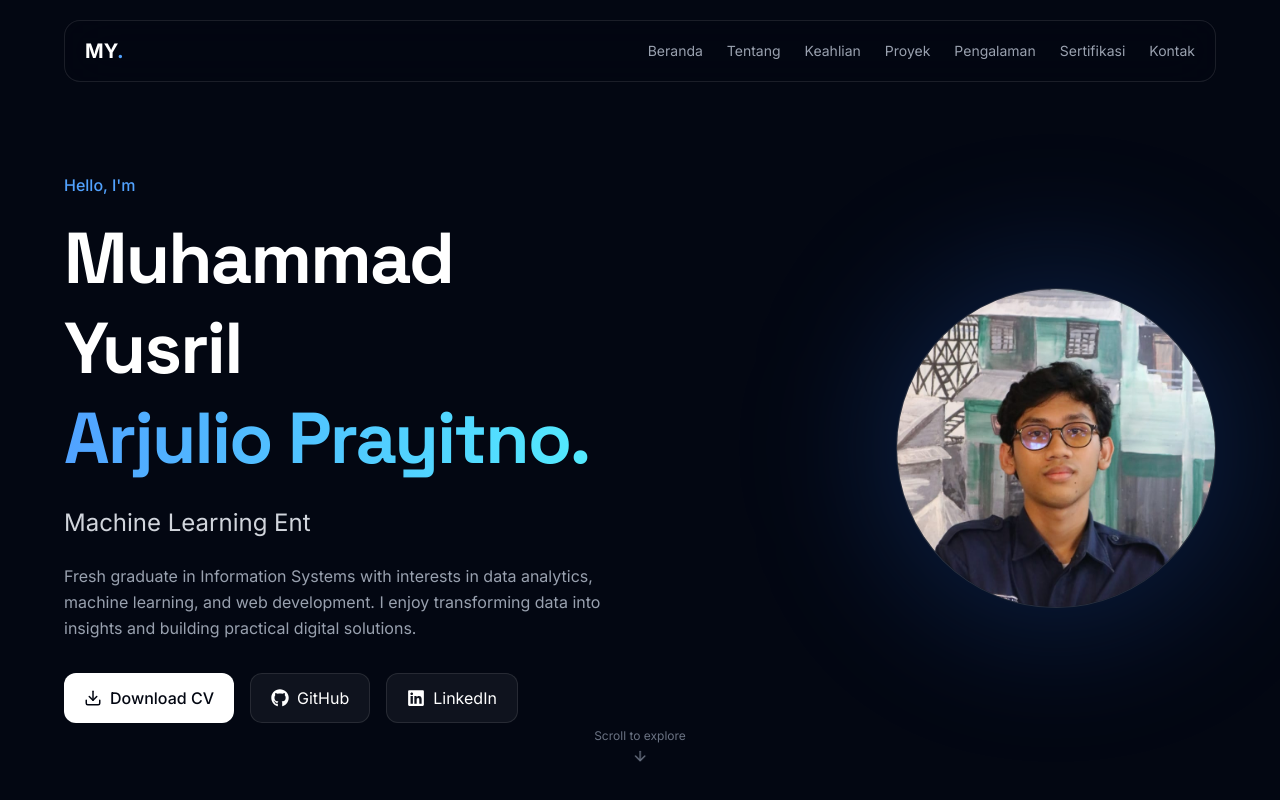
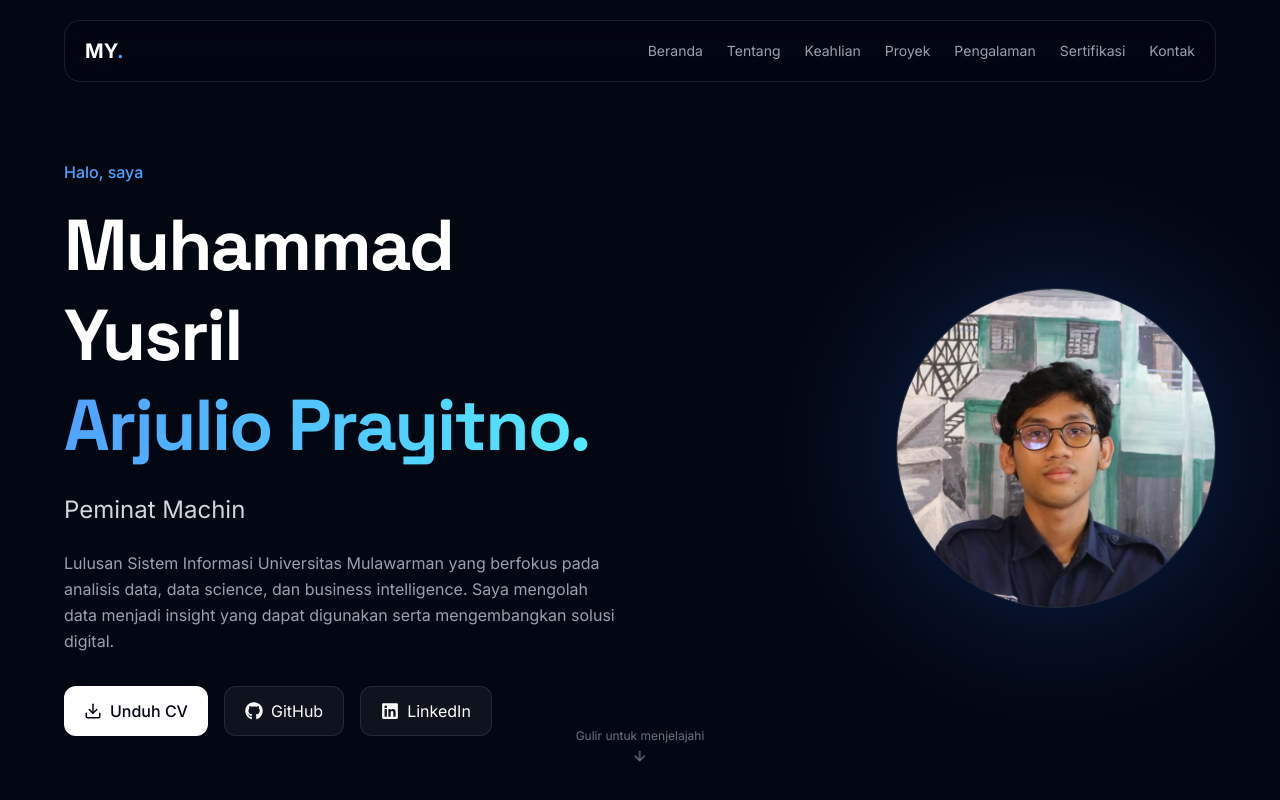
Before and after one commit to myusrilap/my-portofolio, a React app: page / in a window 1280 px wide. Shown: the top 800 px of the page. Built offline with nearby package versions, Linux system fonts and the light colour scheme; the HTML template or start-up script is replaced by a standard one.

Commit message:
i18n: translate Hero.jsx to Indonesian

```diff
--- a/src/components/Hero.jsx
+++ b/src/components/Hero.jsx
@@ -21,7 +21,7 @@ const Hero = () => {
             transition={{ duration: 0.8 }}
           >
             <p className="text-blue-400 font-medium mb-4">
-              Hello, I'm
+              Halo, saya
             </p>
 
             <h1 className="text-5xl sm:text-6xl lg:text-7xl font-bold tracking-tight text-white leading-tight">
@@ -37,9 +37,9 @@ const Hero = () => {
                 sequence={[
                   "Data Analyst",
                   2000,
-                  "Machine Learning Enthusiast",
+                  "Peminat Machine Learning",
                   2000,
-                  "Web Developer",
+                  "Pengembang Web",
                   2000,
                 ]}
                 wrapper="span"
@@ -49,9 +49,9 @@ const Hero = () => {
             </div>
 
             <p className="mt-6 max-w-xl text-gray-400 leading-relaxed">
-            Fresh graduate in Information Systems with interests in data analytics,
-            machine learning, and web development. I enjoy transforming data into
-            insights and building practical digital solutions.
+            Lulusan Sistem Informasi Universitas Mulawarman yang berfokus pada analisis data,
+            data science, dan business intelligence. Saya mengolah data menjadi
+            insight yang dapat digunakan serta mengembangkan solusi digital.
             </p>
 
             {/* Buttons */}
@@ -63,7 +63,7 @@ const Hero = () => {
               className="inline-flex items-center gap-2 px-5 py-3 rounded-xl bg-white text-gray-950 font-medium hover:bg-gray-200 transition"
             >
               <Download size={18} />
-              Download CV
+              Unduh CV
             </a>
 
               <a
@@ -123,7 +123,7 @@ const Hero = () => {
           transition={{ delay: 1.2 }}
           className="absolute bottom-8 left-1/2 -translate-x-1/2 hidden sm:flex flex-col items-center gap-2 text-gray-500 hover:text-white transition"
         >
-          <span className="text-xs">Scroll to explore</span>
+          <span className="text-xs">Gulir untuk menjelajahi</span>
           <ArrowDown size={16} className="animate-bounce" />
         </motion.a>
 
```
